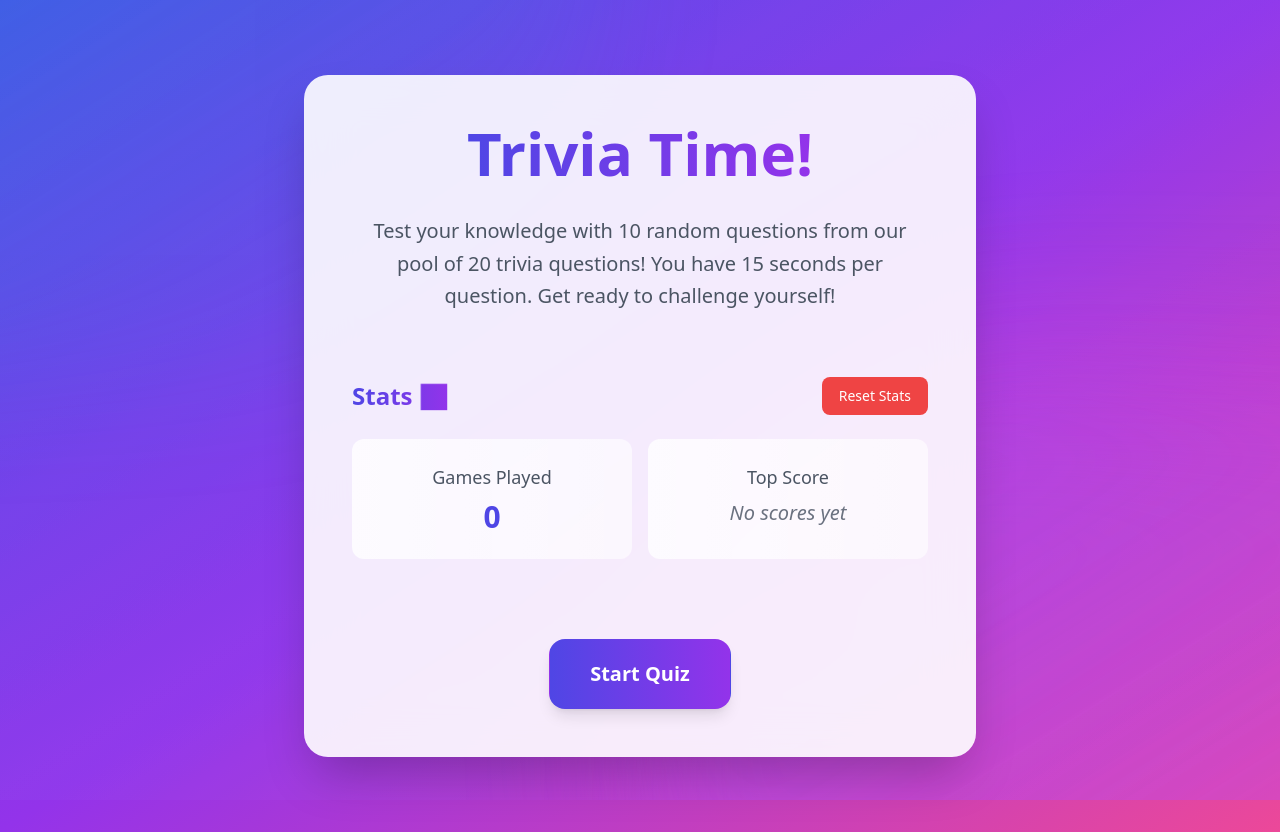
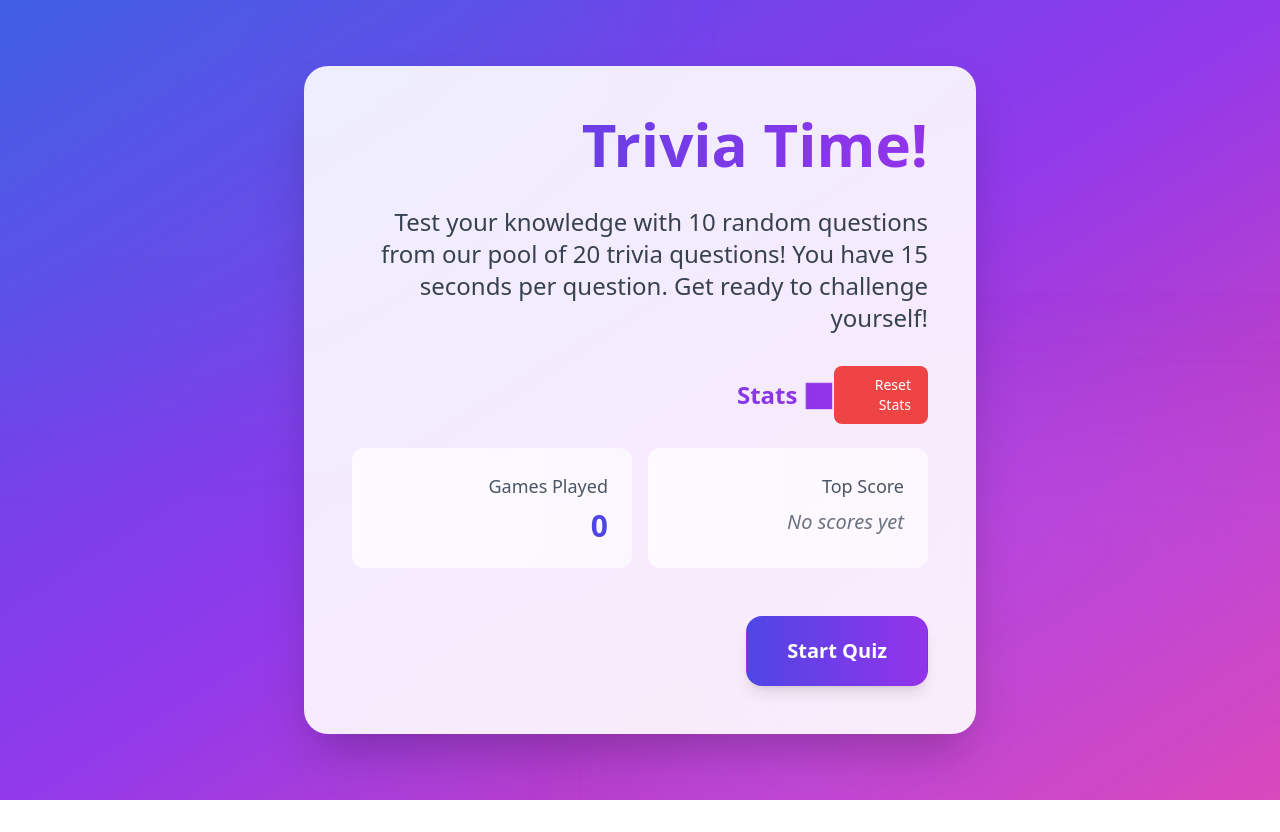
Before and after one commit to Raaghav18/trivia-quiz, a React (Vite) app: page / in a window 1280 px wide. After the commit the page ends 800 px from the top, so only its background shows below. Built offline with nearby package versions, Linux system fonts and the light colour scheme.

Commit message:
Add centralized styles.css and update components to use new CSS classes

```diff
--- a/src/App.jsx
+++ b/src/App.jsx
@@ -6,6 +6,7 @@ import Leaderboard from './components/Leaderboard'
 import AnswerSummary from './components/AnswerSummary'
 import { getRandomQuestions, getTotalQuestions } from './services/questionService'
 import './App.css'
+import './styles.css'
 
 // Function to get scores from localStorage
 const getStoredScores = () => {
@@ -143,17 +144,17 @@ function App() {
   }
 
   return (
-    <div className="min-h-screen w-full bg-gradient-to-br from-indigo-600 via-purple-600 to-pink-500 flex items-center justify-center p-4">
+    <div className="app-container">
       {/* Animated background elements */}
-      <div className="fixed inset-0 overflow-hidden pointer-events-none">
+      <div className="animated-background">
         <div className="absolute top-0 left-0 w-full h-full bg-gradient-to-br from-blue-500/30 via-violet-500/30 to-fuchsia-500/30 animate-pulse"></div>
-        <div className="absolute -top-1/2 -left-1/2 w-full h-full bg-gradient-to-br from-cyan-500/30 to-transparent rounded-full blur-3xl animate-blob"></div>
-        <div className="absolute -bottom-1/2 -right-1/2 w-full h-full bg-gradient-to-br from-violet-500/30 to-transparent rounded-full blur-3xl animate-blob animation-delay-2000"></div>
-        <div className="absolute top-1/2 left-1/2 w-full h-full bg-gradient-to-br from-fuchsia-500/30 to-transparent rounded-full blur-3xl animate-blob animation-delay-4000"></div>
+        <div className="blob-animation -top-1/2 -left-1/2 from-cyan-500/30 to-transparent"></div>
+        <div className="blob-animation -bottom-1/2 -right-1/2 from-violet-500/30 to-transparent animation-delay-2000"></div>
+        <div className="blob-animation top-1/2 left-1/2 from-fuchsia-500/30 to-transparent animation-delay-4000"></div>
       </div>
 
-      <div className="w-full min-h-screen flex items-center justify-center py-8">
-        <div className="w-full max-w-2xl mx-auto relative z-10 flex flex-col items-center justify-center">
+      <div className="flex-end-container w-full">
+        <div className="content-container">
           <AnimatePresence mode="wait">
             {gameState === 'start' && (
               <motion.div
@@ -161,35 +162,35 @@ function App() {
                 initial={{ opacity: 0, y: 20 }}
                 animate={{ opacity: 1, y: 0 }}
                 exit={{ opacity: 0, y: -20 }}
-                className="bg-white/90 backdrop-blur-xl rounded-3xl shadow-2xl p-8 md:p-12 w-full flex flex-col items-center justify-center"
+                className="card-container text-alignment"
               >
                 <motion.h1
-                  className="text-5xl md:text-6xl font-bold mb-8 text-center text-transparent bg-clip-text bg-gradient-to-r from-indigo-600 to-purple-600"
+                  className="main-heading"
                   initial={{ scale: 0.9 }}
                   animate={{ scale: 1 }}
                   transition={{ duration: 0.5 }}
                 >
                   Trivia Time!
                 </motion.h1>
-                <p className="text-gray-600 mb-8 text-xl leading-relaxed text-center">
+                <p className="score-text mb-8">
                   Test your knowledge with 10 random questions from our pool of {totalQuestionsInDB} trivia questions!
                   You have 15 seconds per question. Get ready to challenge yourself!
                 </p>
 
+                <div className="w-full">
                   <Leaderboard
                     scores={topScores}
                     gamesPlayed={gamesPlayed}
                     onReset={handleResetStats}
                   />
+                </div>
 
-                <div className="flex justify-center mt-8">
+                <div className="button-container mt-8">
                   <motion.button
                     onClick={handleStartQuiz}
                     whileHover={{ scale: 1.05 }}
                     whileTap={{ scale: 0.95 }}
-                    className="bg-gradient-to-r from-indigo-600 to-purple-600 hover:from-indigo-700 hover:to-purple-700
-                      text-white font-bold text-xl py-5 px-10 rounded-2xl
-                      transition-all duration-200 shadow-lg hover:shadow-xl"
+                    className="primary-button"
                   >
                     Start Quiz
                   </motion.button>
@@ -198,6 +199,7 @@ function App() {
             )}
 
             {gameState === 'playing' && currentQuestions.length > 0 && (
+              <div className="w-full text-alignment">
                 <QuizCard
                   key={currentQuestionIndex}
                   question={currentQuestions[currentQuestionIndex].question}
@@ -210,10 +212,12 @@ function App() {
                   correctAnswer={currentQuestions[currentQuestionIndex].correctAnswer}
                   onTimeout={handleTimeout}
                 />
+              </div>
             )}
 
             {gameState === 'end' && (
-              <div className="space-y-8 w-full flex flex-col items-center justify-center">
+              <div className="w-full text-alignment">
+                <div className="space-y-8">
                   <ScoreSummary
                     score={score}
                     correctAnswers={correctAnswers}
@@ -226,6 +230,7 @@ function App() {
                     questions={currentQuestions}
                   />
                 </div>
+              </div>
             )}
           </AnimatePresence>
         </div>
--- a/src/components/Leaderboard.jsx
+++ b/src/components/Leaderboard.jsx
@@ -4,16 +4,18 @@ const Leaderboard = ({ scores, gamesPlayed, onReset }) => {
   const topScore = scores.length > 0 ? scores[0] : null;
 
   return (
-    <div className="w-full mt-8 mb-12 text-center">
-      <div className="flex justify-between items-center mb-6">
-        <h2 className="text-2xl font-bold text-transparent bg-clip-text bg-gradient-to-r from-indigo-600 to-purple-600 text-center">
-          Stats 📊
-        </h2>
+    <div className="w-full mt-8 mb-12 text-alignment">
+      <div className="flex-end-container mb-6">
+        <div className="w-full text-alignment">
+          <h2 className="section-heading">
+            Stats 📊
+          </h2>
+        </div>
         <motion.button
           whileHover={{ scale: 1.05 }}
           whileTap={{ scale: 0.95 }}
           onClick={onReset}
-          className="px-4 py-2 bg-red-500 hover:bg-red-600 text-white rounded-lg text-sm font-medium transition-colors text-center"
+          className="reset-button"
         >
           Reset Stats
         </motion.button>
@@ -23,28 +25,28 @@ const Leaderboard = ({ scores, gamesPlayed, onReset }) => {
         <motion.div
           initial={{ opacity: 0, y: 20 }}
           animate={{ opacity: 1, y: 0 }}
-          className="bg-gradient-to-r from-white/80 to-white/60 rounded-xl p-6 text-center"
+          className="stats-card"
         >
-          <div className="text-lg text-gray-600 mb-2 text-center">Games Played</div>
-          <div className="text-3xl font-bold text-indigo-600 text-center">{gamesPlayed}</div>
+          <div className="stats-text">Games Played</div>
+          <div className="stats-value">{gamesPlayed}</div>
         </motion.div>
 
         <motion.div
           initial={{ opacity: 0, y: 20 }}
           animate={{ opacity: 1, y: 0 }}
           transition={{ delay: 0.1 }}
-          className="bg-gradient-to-r from-white/80 to-white/60 rounded-xl p-6 text-center"
+          className="stats-card"
         >
-          <div className="text-lg text-gray-600 mb-2 text-center">Top Score</div>
+          <div className="stats-text">Top Score</div>
           {topScore ? (
-            <div className="flex items-center justify-center gap-3 text-center">
-              <span className="text-3xl font-bold text-indigo-600">
+            <div className="flex-end-container gap-3">
+              <span className="stats-value">
                 {topScore.score} pts
               </span>
-              <span className="text-xl">🏆</span>
+              <span className="text-xl text-alignment">🏆</span>
             </div>
           ) : (
-            <div className="text-xl text-gray-500 italic text-center">No scores yet</div>
+            <div className="text-xl text-gray-500 italic text-alignment">No scores yet</div>
           )}
         </motion.div>
       </div>
--- /dev/null
+++ b/src/styles.css
@@ -0,0 +1,97 @@
+/* Base Layout */
+.app-container {
+  @apply min-h-screen w-full bg-gradient-to-br from-indigo-600 via-purple-600 to-pink-500 flex items-center justify-center p-4;
+}
+
+.content-container {
+  @apply w-full max-w-2xl mx-auto relative z-10;
+}
+
+/* Card Styles */
+.card-container {
+  @apply bg-white/90 backdrop-blur-xl rounded-3xl shadow-2xl p-8 md:p-12 w-full;
+}
+
+/* Text Alignment */
+.text-alignment {
+  @apply text-right;
+}
+
+/* Headings */
+.main-heading {
+  @apply text-5xl md:text-6xl font-bold mb-8 text-right text-transparent bg-clip-text bg-gradient-to-r from-indigo-600 to-purple-600;
+}
+
+.section-heading {
+  @apply text-2xl font-bold text-transparent bg-clip-text bg-gradient-to-r from-indigo-600 to-purple-600 text-right;
+}
+
+/* Buttons */
+.primary-button {
+  @apply bg-gradient-to-r from-indigo-600 to-purple-600 hover:from-indigo-700 hover:to-purple-700
+    text-white font-bold text-xl py-5 px-10 rounded-2xl
+    transition-all duration-200 shadow-lg hover:shadow-xl text-right;
+}
+
+.secondary-button {
+  @apply bg-gradient-to-r from-purple-600 to-pink-600 hover:from-purple-700 hover:to-pink-700
+    text-white font-bold text-xl py-5 px-10 rounded-2xl
+    transition-all duration-200 shadow-lg hover:shadow-xl text-right;
+}
+
+.reset-button {
+  @apply px-4 py-2 bg-red-500 hover:bg-red-600 text-white rounded-lg text-sm font-medium transition-colors text-right;
+}
+
+/* Stats Cards */
+.stats-card {
+  @apply bg-gradient-to-r from-white/80 to-white/60 rounded-xl p-6 text-right;
+}
+
+.stats-text {
+  @apply text-lg text-gray-600 mb-2 text-right;
+}
+
+.stats-value {
+  @apply text-3xl font-bold text-indigo-600 text-right;
+}
+
+/* Quiz Elements */
+.question-counter {
+  @apply inline-block px-4 py-2 rounded-full bg-indigo-100 text-indigo-800 font-semibold text-right;
+}
+
+.question-text {
+  @apply text-3xl md:text-4xl font-bold mt-8 mb-12 text-right text-transparent bg-clip-text bg-gradient-to-r from-indigo-600 to-purple-600;
+}
+
+.option-button {
+  @apply w-full p-6 rounded-2xl border-2 transition-all duration-200 text-right;
+}
+
+/* Score Summary */
+.score-value {
+  @apply text-6xl md:text-7xl font-bold text-transparent bg-clip-text bg-gradient-to-r from-indigo-600 via-purple-600 to-pink-500 text-right;
+}
+
+.score-text {
+  @apply text-xl md:text-2xl text-gray-700 text-right;
+}
+
+/* Flex Containers */
+.flex-end-container {
+  @apply flex justify-end items-center;
+}
+
+.button-container {
+  @apply flex flex-col sm:flex-row gap-4 justify-end;
+}
+
+/* Animations */
+.animated-background {
+  @apply fixed inset-0 overflow-hidden pointer-events-none;
+}
+
+.blob-animation {
+  @apply absolute w-full h-full bg-gradient-to-br rounded-full blur-3xl animate-blob;
+}
```
Also changed, not shown: src/components/QuizCard.jsx (+9 -10 lines), src/components/ScoreSummary.jsx (+9 -13 lines). Lines whose indentation alone changed are shown as unchanged.
